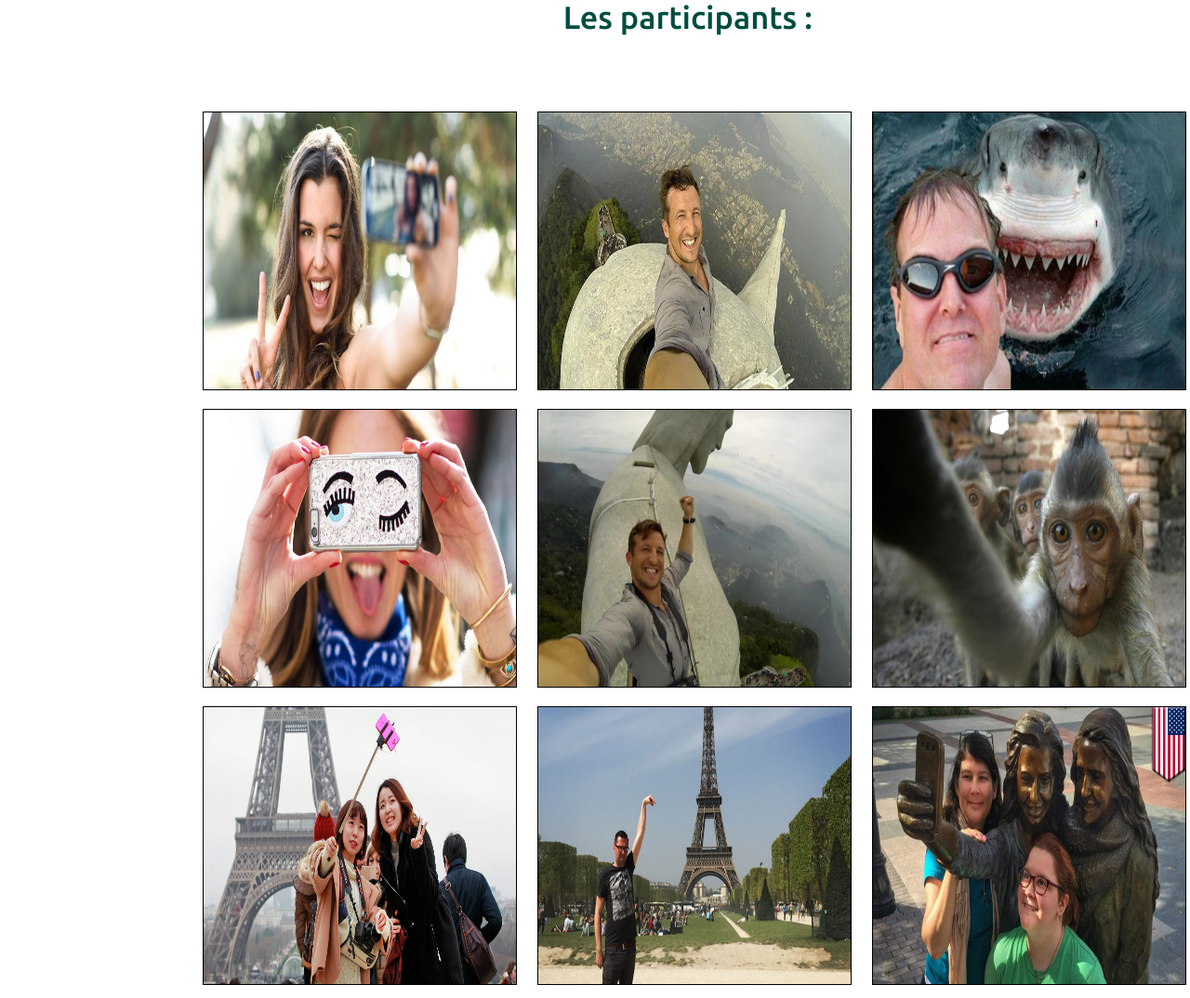
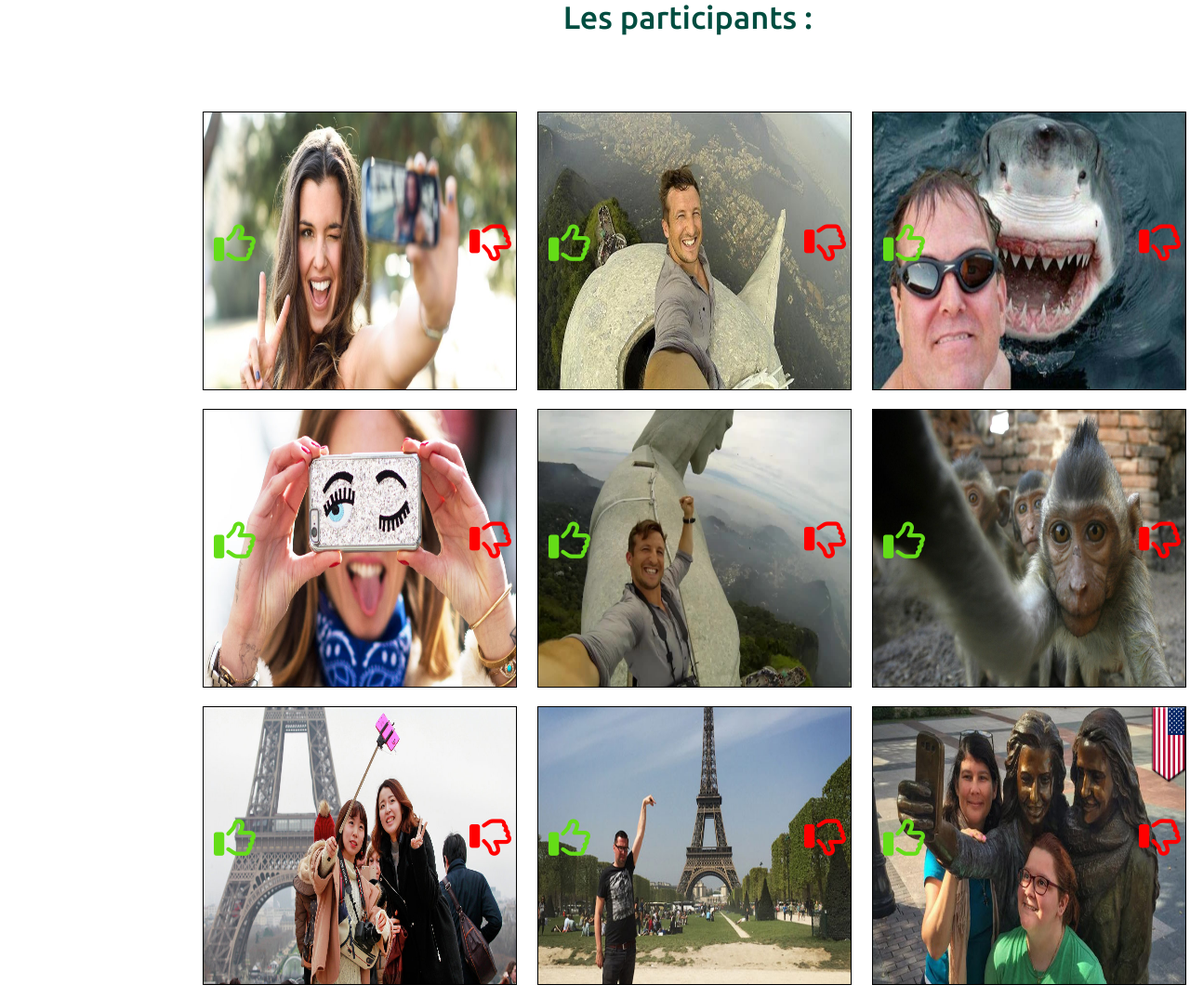
Before and after one commit to BoillotFrederic/hackathon, a PHP site: page / in a window 1280 px wide. Shown: the part 1930-3004 px from the top of the page at 93% size. Run offline with PHP 8.4, Linux system fonts and the light colour scheme; some libraries are stand-ins or nearby versions; some web fonts are replaced.

Commit message:
partie rest disposition des likes et dislikes

```diff
--- a/css/ELStyle.css
+++ b/css/ELStyle.css
@@ -63,7 +63,20 @@ body {
   margin: 2%;
 }
 
-#rest .row {
-  height: 100%;
-  width: 100%;
+.rest{
+  position: relative;
 }
+
+.like{
+  position: absolute;
+  left: 30px;
+  bottom: 150px;
+  color: #64dd17;
+}
+
+.dislike {
+  position: absolute;
+  right: 10px;
+  bottom: 150px;
+  color: red;
+}
--- a/inc/rest.php
+++ b/inc/rest.php
@@ -4,36 +4,56 @@
 
 
     <div class="col l4 s12 m6 rest">
-      <img class="responsive-img" src="imgs/selfie1.jpg">
+      <img class="responsive-img" src="imgs/selfie1.jpg"><i class="like fa fa-thumbs-o-up fa-3x" aria-hidden="true"></i><i class="dislike fa fa-thumbs-o-down fa-3x" aria-hidden="true"></i>
+
+
     </div>
     <div class="col l4 s12 m6 rest">
-      <img   class="responsive-img" src="imgs/selfie2.jpg">
+      <img   class="responsive-img" src="imgs/selfie2.jpg"><i class="like fa fa-thumbs-o-up fa-3x" aria-hidden="true"></i><i class="dislike fa fa-thumbs-o-down fa-3x" aria-hidden="true"></i>
+
+
     </div>
     <div class="col l4 s12 m6 rest ">
-      <img class="responsive-img" src="imgs/selfie3.jpg">
+      <img class="responsive-img" src="imgs/selfie3.jpg"><i class="like fa fa-thumbs-o-up fa-3x" aria-hidden="true"></i><i class="dislike fa fa-thumbs-o-down fa-3x" aria-hidden="true"></i>
+
+
     </div>
 
 
     <div class="col l4 s12 m6 rest ">
-      <img class="responsive-img" src="imgs/selfie4.jpg">
+      <img class="responsive-img" src="imgs/selfie4.jpg"><i class="like fa fa-thumbs-o-up fa-3x" aria-hidden="true"></i><i class="dislike fa fa-thumbs-o-down fa-3x" aria-hidden="true"></i>
+
+
     </div>
     <div class="col l4 s12 m6 rest  ">
-      <img class="responsive-img" src="imgs/selfie5.jpg">
+      <img class="responsive-img" src="imgs/selfie5.jpg"><i class="like fa fa-thumbs-o-up fa-3x" aria-hidden="true"></i><i class="dislike fa fa-thumbs-o-down fa-3x" aria-hidden="true"></i>
+
+
     </div>
     <div class="col l4 s12 m6 rest  ">
-      <img class="responsive-img" src="imgs/selfie6.jpg">
+      <img class="responsive-img" src="imgs/selfie6.jpg"><i class="like fa fa-thumbs-o-up fa-3x" aria-hidden="true"></i><i class="dislike fa fa-thumbs-o-down fa-3x" aria-hidden="true"></i>
+
+
     </div>
 
 
 
     <div class="col l4 s12 m6 rest ">
-      <img class="responsive-img" src="imgs/selfie7.jpg">
+      <img class="responsive-img" src="imgs/selfie7.jpg"><i class="like fa fa-thumbs-o-up fa-3x" aria-hidden="true"></i><i class="dislike fa fa-thumbs-o-down fa-3x" aria-hidden="true"></i>
+
+
     </div>
     <div class="col l4 s12 m6 rest  ">
-      <img class="responsive-img"  src="imgs/selfie8.jpg">
+      <img class="responsive-img"  src="imgs/selfie8.jpg"><i class="like fa fa-thumbs-o-up fa-3x" aria-hidden="true"></i><i class="dislike fa fa-thumbs-o-down fa-3x" aria-hidden="true"></i>
+
+
+
     </div>
+
     <div class="col l4 s12 m6 rest  ">
-      <img class="responsive-img"  src="imgs/selfie9.jpg">
+      <img class="responsive-img"  src="imgs/selfie9.jpg"><i class="like fa fa-thumbs-o-up fa-3x" aria-hidden="true"></i><i class="dislike fa fa-thumbs-o-down fa-3x" aria-hidden="true"></i>
+
+
     </div>
 
 
--- a/js/ELScript.js
+++ b/js/ELScript.js
@@ -4,3 +4,4 @@ $("#btnconditions").click(function() {
     });
 
 })
+.
```
